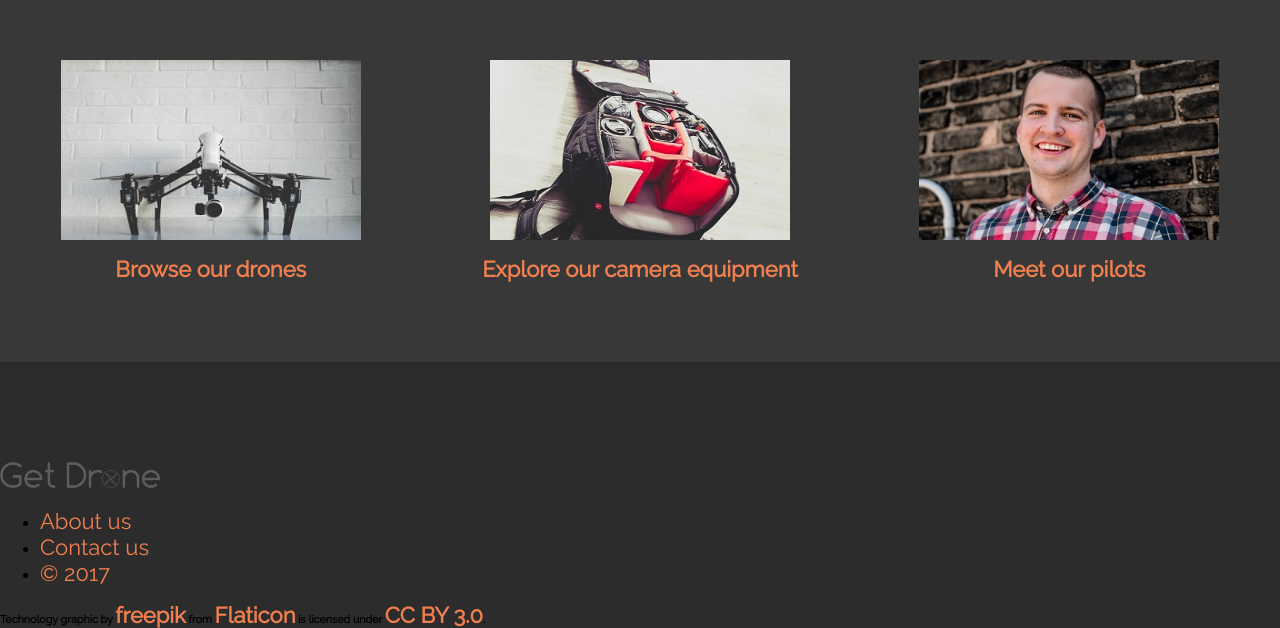
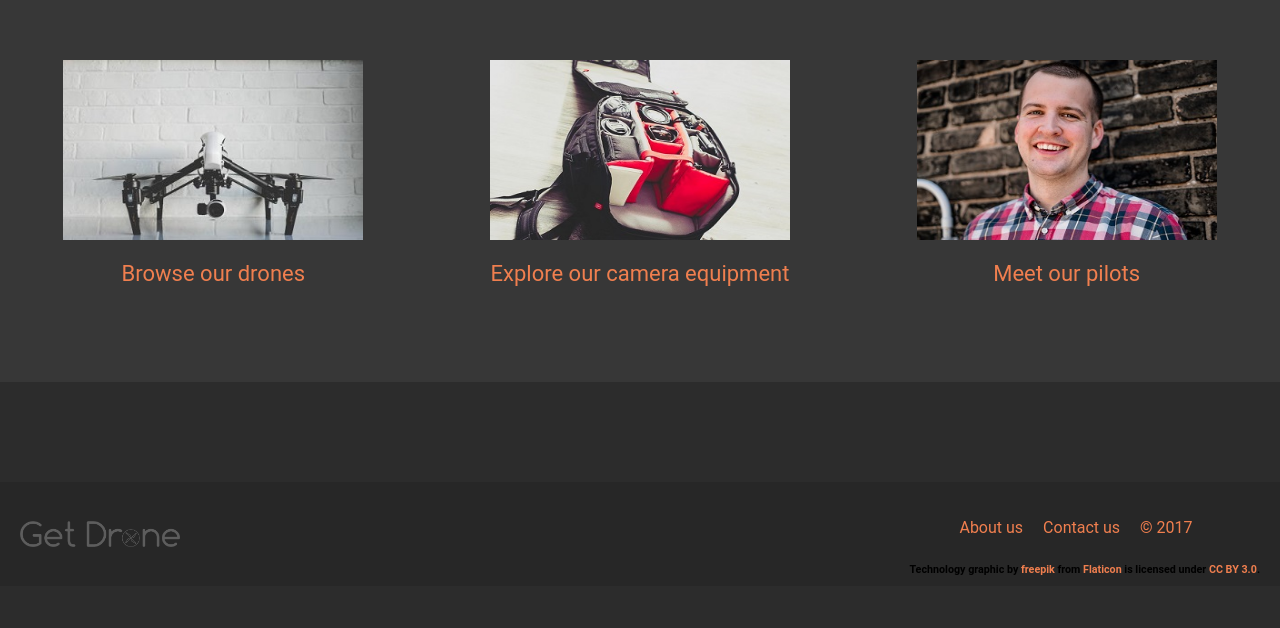
Before and after one commit to iludlow99/Get-Drone, a website: page index.html in a window 1280 px wide. Shown: the part 1239-1867 px from the top of the page. After the commit the page ends 1825 px from the top, so only its background shows below. Drawn offline with Linux system fonts and the light colour scheme.

Commit message:
Footer styling and working on a 'Page in the procces of development'

```diff
--- a/index.html
+++ b/index.html
@@ -3,8 +3,7 @@
 
 <head>
     <link rel="icon" type="image/png" href="images/favicon2-16x16.png" sizes="16x16" />
-    <link href="https://fonts.googleapis.com/css?family=Raleway" rel="stylesheet">
-<!--    <link rel="stylesheet" type="text/css" href="https://maxcdn.bootstrapcdn.com/bootstrap/3.3.7/css/bootstrap.min.css">-->
+    <link href="https://fonts.googleapis.com/css?family=Raleway:100,300,400" rel="stylesheet">
     <link rel="stylesheet" type="text/css" href="./stylesheet.css" />
 
     <title>Get Drone</title>
@@ -35,7 +34,7 @@
         </div>
     </div>
 
-    <section>
+    <section id="section2">
         <div class="intro">
             <div class="statement">
                 <h2>Rent drones with onboard camera equipment and trained pilots to fly them</h2>
@@ -52,37 +51,39 @@
 
         <div id="section3" class="threeLinks">
             <div class="img-thumb-sectn">
-                <a href="dronePage.html"><img class="" src="/images/drone_pic.jpg" alt="Drone image unavailable"></a>
-                <h3 class=""><a href="dronePage.html">Browse our drones</a></h3>
+                <a href="buildingPage.html"><img class="" src="/images/drone_pic.jpg" alt="Drone image unavailable"></a>
+                <p class=""><a href="dronePage.html">Browse our drones</a></p>
             </div>
             <div class="img-thumb-sectn">
                 <a href=""><img class="" src="/images/camera_equip.jpg" alt="Drone image unavailable"></a>
-                <h3 class=""><a href="">Explore our camera equipment</a></h3>
+                <p class=""><a href="">Explore our camera equipment</a></p>
             </div>
             <div class="img-thumb-sectn">
                 <a href=""><img class="" src="/images/portrait-man.jpg" alt="Drone image unavailable"></a>
-                <h3 class=""><a href="">Meet our pilots</a></h3>
+                <p class=""><a href="">Meet our pilots</a></p>
             </div>
         </div>
     </section>
 
     <section style="height: 100px;"></section>
 
-        <footer class="footerColor">
+    <section class="footerSection">
+        <footer>
             <img src="/images/usable-logo.png" alt="Get Drone logo" class="logo" style="width: 10em; height: 100%;">
 
-            <div class="footerContent">
-                <ul class="ulFooterLinks-1">
+            <div class="footerDiv">
+                <ul>
                     <li><a href="" class="liFooterLinks-2">About us</a></li>
                     <li><a href="" class="liFooterLinks-2">Contact us</a></li>
                     <li><a href="" class="liFooterLinks-2">&copy; 2017</a></li>
                 </ul>
 
+                <h6 class="credit">Technology graphic by <a href="http://www.flaticon.com/authors/freepik">freepik</a> from <a href="http://www.flaticon.com/">Flaticon</a> is licensed under <a href="http://creativecommons.org/licenses/by/3.0/" title="Creative Commons BY 3.0">CC BY 3.0</a>.</h6>
             </div>
 
 
-            <h6 class="credit">Technology graphic by <a href="http://www.flaticon.com/authors/freepik">freepik</a> from <a href="http://www.flaticon.com/">Flaticon</a> is licensed under <a href="http://creativecommons.org/licenses/by/3.0/" title="Creative Commons BY 3.0">CC BY 3.0</a>.</h6>
         </footer>
+    </section>
 </body>
 <!--<script src="https://ajax.googleapis.com/ajax/libs/jquery/1.12.4/jquery.min.js"></script>-->
 </html>
--- a/stylesheet.css
+++ b/stylesheet.css
@@ -1,47 +1,3 @@
-/*fonts*/
-
-title {
-    font-family: 'Raleway', sans-serif;
-}
-
-li {
-    font-family: 'Raleway', sans-serif;
-}
-
-h1 {
-    font-family: 'Raleway', sans-serif;
-    margin: 0px;
-}
-
-h2 {
-    font-family: 'Raleway', sans-serif;
-    margin: 0px;
-}
-
-h3 {
-    font-family: 'Raleway', sans-serif;
-    margin: 0px;
-}
-
-h4 {
-    font-family: 'Raleway', sans-serif;
-    margin: 0px;
-}
-
-h5 {
-    font-family: 'Raleway', sans-serif;
-    margin: 0px;
-}
-
-h6 {
-    font-family: 'Raleway', sans-serif;
-    margin: 0px;
-}
-
-p {
-    font-family: 'Raleway', sans-serif;
-}
-
 * {
     box-sizing: border-box;
 }
@@ -52,10 +8,23 @@ html {
 }
 */
 
+/* Base Styles */
+
 body {
     margin: 0;
     background-color: #2c2c2c;
-/*    height: 100%;*/
+    font-family: 'Roboto', sans-serif;
+}
+h1, h2, h3, h4, h5, h6 {
+    margin: 0px;
+}
+
+a {
+    color: #F07F4F;
+    text-decoration: none;
+}
+a:hover {
+    color: #f9f9f9;
 }
 
 
@@ -90,15 +59,10 @@ nav ul li {
 }
 
 nav ul li a {
-    text-decoration: none;
     font-size: 1.2em;
-    color: #F07F4F;
     padding: 2px;
     border-radius: 2px;
 }
-    nav ul li a:hover {
-        color: #f9f9f9;
-    }
 
 .logo {
     width: 265px;
@@ -179,7 +143,7 @@ div.mainImg p {
     }
 
 #section3 {
-    background-color: #383838;
+    background-color: #373737;
     padding: 90px 0px 80px 0px;
 }
     .threeLinks {
@@ -194,108 +158,31 @@ div.mainImg p {
         height: 180px;
         width: 300px;
     }
-    .img-thumb-sectn h3, a {
-        text-decoration: none;
-        color: #F07F4F;
+    .img-thumb-sectn a {
         padding-top: 10px;
         font-size: 22px;
     }
-
-
-/*.equip-img {
-	padding-top: 0.5em;
-	padding-right: 1.5em;
-	padding-left: 1em;
-	border-radius: 3px;
-	float: right;
-    width: 50%;
-}
-
-.infoText {
-	padding-top: 3.3em;
-	padding-left: 1em;
-	color: #4F4F4F;
-}
-
-.mainStatment {
-	margin-top: 0.8em;
-	margin-bottom: 0.5em;
-	font-weight: bolder;
-	font-size: 2.5em;
-}
-
-.infoStatment {
-	font-size: 1.5em;
-	margin-top: 2.5em;
-	margin-bottom: 6.5em;
-}*/
-
-/*Products & services thumbs
-=============================================================*/
-
-/*.resize_image {
-	width: 33%;
-	height: auto;
-	padding: 1.5%;
+.footerSection {
+    background-color: #272727;
+    padding: 10px 20px;
 
 }
+    footer {
+        display: flex;
+        justify-content: space-between;
+        align-items: center;
+    }
+    .footerDiv {
 
-.resize_image:hover, .resize_image:focus {
-	background: #cecccc;
-}
+    }
+    .footerDiv ul {
+        text-decoration: none;
+        list-style: none;
+        display: flex;
 
-.text3 {
-	display: inline;
-	margin-left: 8.3%;
-	margin-right: 3.7%;
-	padding: 1%;
-}
+    }
+    .footerDiv ul li {
+        margin: 10px;
+        color: #444;
 
-h3 a {
-	text-decoration: none;
-	color: #4F4F4F;
-	font-size: 1.2em;
-}
-
-h3 a:hover, h3 a:focus {
-	background: #e5e5e5;
-}
-
-.footerColor {
-	background: #d1d1d1;
-	margin-top: 8%;
-	padding-top: 1%;
-	padding-bottom: 6%;
-}
-
-.footerContent {
-	color: white;
-	font-weight: bold;
-	text-decoration: none;
-	list-style: none;
-	float: right;
-}
-
-.ulFooterLinks-1 {
-	margin-bottom: 0;
-	padding-left:0 7em 2em 0;
-	list-style: none;
-	margin-top: 6%;
-}
-
-.liFooterLinks-2 {
-	text-decoration: none;
-	color: #5a5a5a;
-	font-size: 1.2em;
-}
-
-.credit {
-	margin: 0;
-	float: right;
-    margin-top: 5%;
-	background: #d1d1d1;
-}
-
-.ulFooterLinks-2:hover, .ulFooterLinks-2:focus {
-	color: #4c4c4c;
-}*/
+    }
```
Also changed, not shown: buildingPage.html (added, +46 -0 lines), dronePage.html (deleted, +0 -93 lines).
